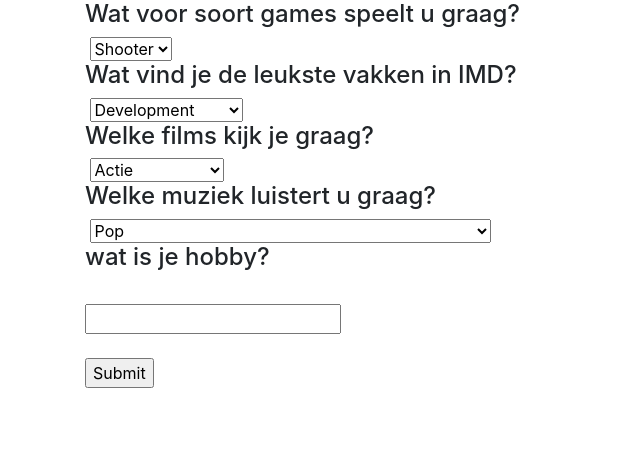
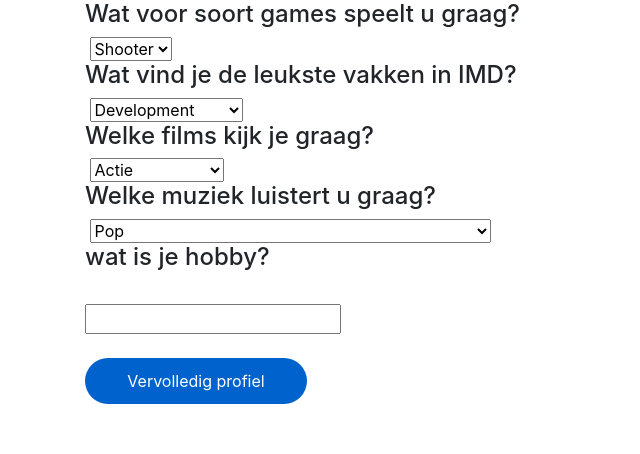
Before and after one commit to Britt-bit/PHP-project, a PHP site: page /features.php in a window 1280 px wide. Shown: the part 128-582 px from the top of the page, without its empty margins (0-640 px from the left). Run offline with PHP 8.4, Linux system fonts and the light colour scheme.

Commit message:
bugs opgelost

```diff
--- a/features.php
+++ b/features.php
@@ -22,6 +22,7 @@ error_reporting(E_ALL);
         $feature->setHobby(htmlspecialchars($_POST['hobby']));
 
         $feature->insertFeatures();
+        header("Location: index.php");
     }
 
 ?>
@@ -43,7 +44,7 @@ error_reporting(E_ALL);
 
         </div>
 
-        <form action="index.php" method="post">
+        <form action="" method="post">
 
 
             <h4>Wat voor soort games speelt u graag?</h4>
@@ -91,7 +92,7 @@ error_reporting(E_ALL);
             <label for="hobby"></label><br>
             <input type="text" id="hobby" name="hobby" value=""><br><br>
 
-            <input type="submit">
+            <button type="submit" class="btnSubmit">Vervolledig profiel</button>
             </form>
 
     </div>
```
